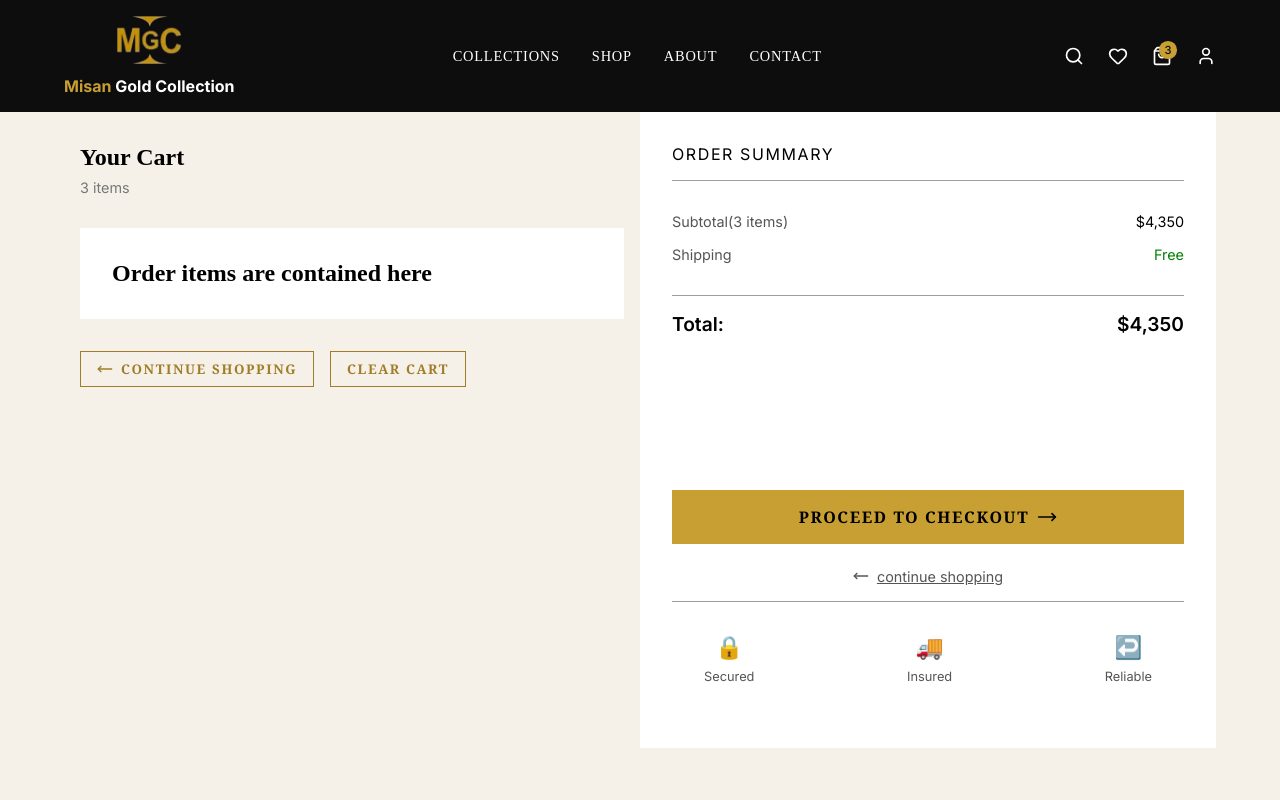
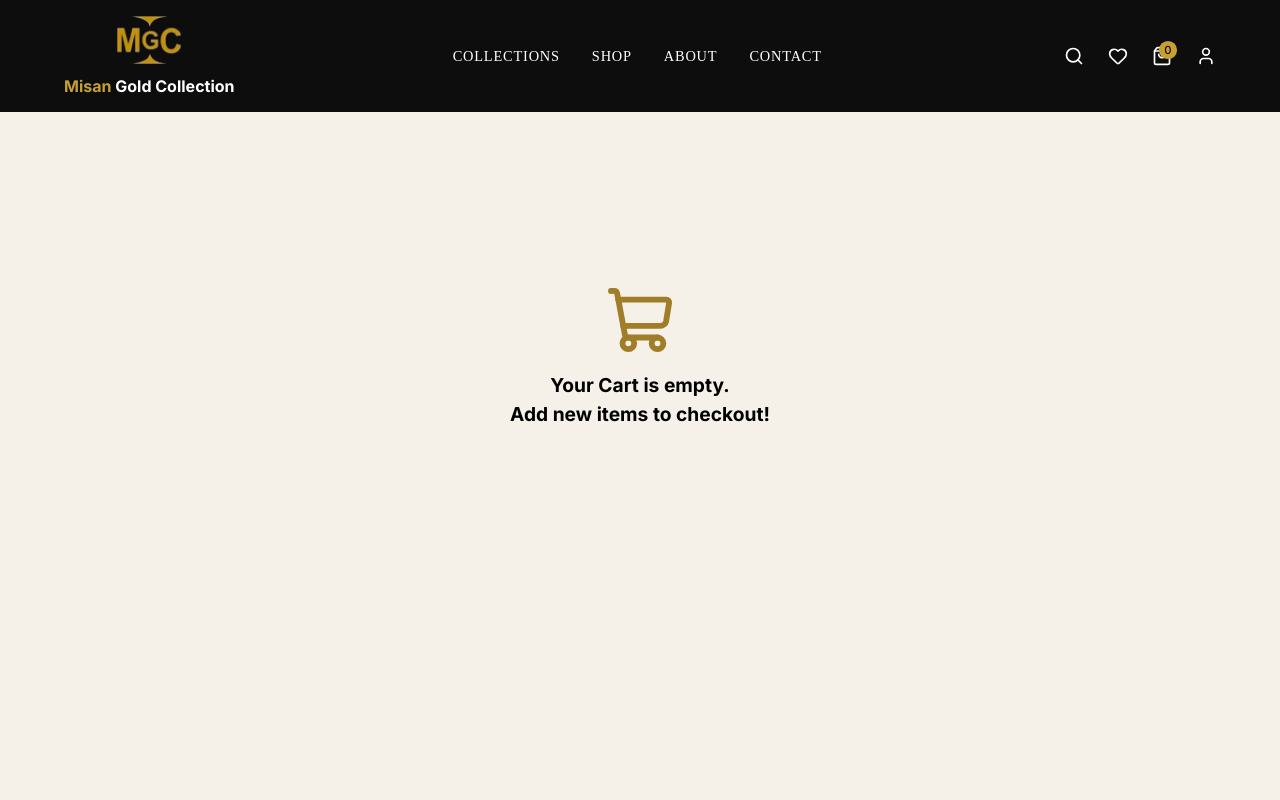
Before and after one commit to Dopetwist/MGC, a React (Vite) app in the folder client/: page /cart in a window 1280 px wide. Shown: the top 800 px of the page. Built offline with nearby package versions, Linux system fonts and the light colour scheme.

Commit message:
Add addToCart logic and functionality across pages

```diff
--- a/client/src/App.jsx
+++ b/client/src/App.jsx
@@ -1,4 +1,4 @@
-import { useState } from 'react';
+import { useState, useEffect } from 'react';
 import { Routes, Route } from "react-router";
 import HomePage from './pages/HomePage';
 import Layout from './components/layout/Layout';
@@ -17,6 +17,16 @@ function App() {
     categories: [],
     purity: [],
     availability: [],
+  });
+
+  // Save Cart to Local Storage for persistence
+  const [ cart, setCart ] = useState(() => {
+    try {
+      const savedCart = localStorage.getItem("cart");
+      return savedCart ? JSON.parse(savedCart) : [];
+    } catch {
+      return [];
+    }
   });
 
   // CONVERT PRODUCTS OBJECT ARRAYS INTO ONE ARRAY
@@ -47,16 +57,41 @@ function App() {
     );
   });
 
+  // Load cart from localstorage
+  useEffect(() => {
+    localStorage.setItem("cart", JSON.stringify(cart));
+  }, [cart]);
+
+  const addToCart = (product) => {
+    setCart((prevCart) => {
+      const existingItem = prevCart.find(
+        (item) => item.id === product.id
+      );
+
+      if (existingItem) {
+        // Increase quantity
+        return prevCart.map((item) =>
+          item.id === product.id
+            ? { ...item, quantity: item.quantity + 1 }
+            : item
+        );
+      } else {
+        // Add new product
+        return [...prevCart, { ...product, quantity: 1 }];
+      }
+    });
+  };
+
   return (
     <Routes>
-      <Route path="/" element={<HomePage />} />
+      <Route path="/" element={<HomePage cart={cart} />} />
 
-      <Route element={<Layout filters={filters} setFilters={setFilters} />}>
-        <Route path="/collections" element={<CollectionsPage />} />
-        <Route path="/shop" element={<ShopPage filteredProducts={filteredProducts} />} />
+      <Route element={<Layout cart={cart} filters={filters} setFilters={setFilters} />}>
+        <Route path="/collections" element={<CollectionsPage cart={cart} addToCart={addToCart} />} />
+        <Route path="/shop" element={<ShopPage cart={cart} addToCart={addToCart} filteredProducts={filteredProducts} />} />
         <Route path="/about" element={<AboutPage />} />
         <Route path="/contact" element={<ContactPage />} />
-        <Route path="/cart" element={<CartPage />} />
+        <Route path="/cart" element={<CartPage cart={cart} setCart={setCart} />} />
         <Route path="/checkout" element={<CheckoutPage />} />
         <Route path="/confirmation" element={<OrderConfirmationPage />} />
       </Route>
--- a/client/src/components/layout/Header.jsx
+++ b/client/src/components/layout/Header.jsx
@@ -4,14 +4,14 @@ import Navbar from "./Navbar";
 import NavRightIcons from "./NavRightIcons";
 
 
-function Header() {
+function Header({ cart }) {
 
   return (
 
     <header id="header">
         <Logo />
         <Navbar />
-        <NavRightIcons />
+        <NavRightIcons cart={cart} />
     </header>
   )
 }
--- a/client/src/components/layout/Layout.jsx
+++ b/client/src/components/layout/Layout.jsx
@@ -4,14 +4,14 @@ import Header from "../layout/Header";
 import Footer from "../layout/Footer";
 import FilterSidebar from "../shop/FilterSidebar";
 
-function Layout({ filters, setFilters, allProducts }) {
+function Layout({ cart, filters, setFilters, allProducts }) {
 
   const location = useLocation();
 
   return (
 
       <div className="layout">
-        <Header />
+        <Header cart={cart} />
 
         <div className="layout-content" style={{ display: "flex" }}>
           {location.pathname === "/shop" && <FilterSidebar filters={filters} setFilters={setFilters} allProducts={allProducts} />}
--- a/client/src/components/layout/NavRightIcons.jsx
+++ b/client/src/components/layout/NavRightIcons.jsx
@@ -1,9 +1,14 @@
 import { useNavigate } from "react-router";
 import { Search, Heart, ShoppingBag, User } from "lucide-react";
 
-function NavRightIcons() {
+function NavRightIcons({ cart = [] }) {
 
   const navigate = useNavigate();
+
+  let totalItems = cart.reduce(
+      (total, item) => total + item.quantity,
+      0
+  );
 
   return (
 
@@ -19,7 +24,7 @@ function NavRightIcons() {
 
             <div className="cart-count-box">
               <p className="cart-count body-text">
-                  3
+                  { totalItems }
               </p>
             </div>
         </div>
--- a/client/src/components/shop/ProductGrid.jsx
+++ b/client/src/components/shop/ProductGrid.jsx
@@ -11,7 +11,7 @@ import PropTypes from 'prop-types';
  * - onAddToCart: callback(product) when Add to Cart is clicked
  */
 
-const ProductGrid = ({ products, columns, onAddToCart }) => {
+const ProductGrid = ({ products, columns, cart, addToCart }) => {
 
   const location = useLocation();
 
@@ -85,7 +85,7 @@ const ProductGrid = ({ products, columns, onAddToCart }) => {
             <button
               type="button"
               style={btnStyle}
-              onClick={() => onAddToCart && onAddToCart(p)}
+              onClick={() => addToCart && addToCart(p)}
             >
               Add to cart
             </button>
--- a/client/src/index.css
+++ b/client/src/index.css
@@ -844,6 +844,26 @@ section#hero {
     background: #333;
 }
 
+.empty-container {
+    padding-top: 15%;
+    display: flex;
+    justify-content: center;
+    align-items: center;
+    flex-direction: column;
+    gap: 1rem;
+}
+
+.empty-cart {
+    font-size: 1.2rem;
+    font-family: var(--inter);
+    text-align: center;
+    line-height: 1.5;
+}
+
+.shopping-cart {
+    color: var(--deep-gold);
+}
+
 #about-strip {
     background: #131313;
     padding: 5rem 5%;
--- a/client/src/pages/CartPage.jsx
+++ b/client/src/pages/CartPage.jsx
@@ -1,20 +1,39 @@
 import { useNavigate } from "react-router";
 import { HashLink } from "react-router-hash-link";
-import { MoveLeft, MoveRight, LockKeyhole, Truck, RefreshCcw } from "lucide-react";
+import {
+  MoveLeft,
+  MoveRight,
+  LockKeyhole,
+  Truck,
+  RefreshCcw,
+  ShoppingCart
+} from "lucide-react";
 
 
-function CartPage() {
+function CartPage({ cart, setCart }) {
 
   const navigate = useNavigate();
+
+  const clearCart = () => {
+      setCart([]); // Clear cart from local storage
+  }
+
+  const total = cart.reduce(
+    (acc, item) => acc + item.price * item.quantity,
+        0
+  );
+
+  const roundedTotal = total.toFixed(2);
 
   return (
 
     <section id="cart-page">
+      {total > 0 ? (
         <div className="cart-main">
           <div className="cart-items">
               <div className="cart-header">
                 <h1>Your Cart</h1>
-              <p>3 items</p>
+                <p>{`${cart.length} ${cart.length > 1 ? "items" : "item"}`}</p>
               </div>
 
               <div className="cart-items-container">
@@ -32,7 +51,10 @@ function CartPage() {
                   Continue Shopping
                 </button>
 
-              <button>
+                <button
+                className="clear-cart"
+                onClick={clearCart}
+                >
                   Clear Cart
                 </button>
               </div>
@@ -44,8 +66,8 @@ function CartPage() {
               <div className="cart-order-container">
                 <div className="summary-stats">
                   <div className="subtotal cart-flex">
-                  <p className="order-left-text">Subtotal(3 items)</p>
-                  <p className="subtotal-amount">$4,350</p>
+                    <p className="order-left-text">Subtotal ({`${cart.length} ${cart.length > 1 ? "items" : "item"}`})</p>
+                    <p className="subtotal-amount">${roundedTotal}</p>
                   </div>
                   <div className="shipping cart-flex">
                     <p className="order-left-text">Shipping</p>
@@ -55,7 +77,7 @@ function CartPage() {
 
                 <div className="total cart-flex">
                   <p>Total:</p>
-                <p className="total-amount">$4,350</p>
+                  <p className="total-amount">${roundedTotal}</p>
                 </div>
 
                 <div className="action-buttons">
@@ -91,7 +113,12 @@ function CartPage() {
               </div>
           </div>
         </div>
-
+      ) : <div className="empty-container">
+            <ShoppingCart size={70} className="shopping-cart" />
+            <h3 className="empty-cart">
+                Your Cart is empty. <br /> Add new items to checkout!
+            </h3>
+          </div>}
     </section>
   )
 }
--- a/client/src/pages/CollectionsPage.jsx
+++ b/client/src/pages/CollectionsPage.jsx
@@ -4,7 +4,7 @@ import jewelryCollections from "../data/products";
 import ProductGrid from "../components/shop/ProductGrid";
 
 
-function CollectionsPage() {
+function CollectionsPage({ cart, addToCart }) {
 
   return (
 
@@ -21,7 +21,12 @@ function CollectionsPage() {
             <h3>Rings</h3>
             <div className="hero-line"></div>
           </div>
-          <ProductGrid products={jewelryCollections.rings} columns={4} />
+          <ProductGrid
+            cart={cart}
+            addToCart={addToCart}
+            products={jewelryCollections.rings}
+            columns={4}
+          />
         </div>
 
         <div className="necklaces-container collection-item">
@@ -29,7 +34,12 @@ function CollectionsPage() {
             <h3>Necklaces</h3>
             <div className="hero-line"></div>
           </div>
-          <ProductGrid products={jewelryCollections.necklaces} columns={4} />
+          <ProductGrid
+            cart={cart}
+            addToCart={addToCart}
+            products={jewelryCollections.necklaces}
+            columns={4}
+            />
         </div>
 
         <div className="bracelets-container collection-item">
@@ -37,7 +47,12 @@ function CollectionsPage() {
             <h3>Bracelets</h3>
             <div className="hero-line"></div>
           </div>
-          <ProductGrid products={jewelryCollections.bracelets} columns={4} />
+          <ProductGrid
+            cart={cart}
+            addToCart={addToCart}
+            products={jewelryCollections.bracelets}
+            columns={4}
+          />
         </div>
 
         <div className="earrings-container collection-item">
@@ -45,7 +60,12 @@ function CollectionsPage() {
             <h3>Earrings</h3>
             <div className="hero-line"></div>
           </div>
-          <ProductGrid products={jewelryCollections.earrings} columns={4} />
+          <ProductGrid
+            cart={cart}
+            addToCart={addToCart}
+            products={jewelryCollections.earrings}
+            columns={4}
+          />
         </div>
       </div>
     </section>
--- a/client/src/pages/HomePage.jsx
+++ b/client/src/pages/HomePage.jsx
@@ -8,12 +8,12 @@ import TestimonialsSection from '../components/home/TestimonialsSection';
 import Footer from '../components/layout/Footer';
 
 
-function HomePage() {
+function HomePage({ cart }) {
 
   return (
 
     <div id="home-page">
-        <Header />
+        <Header cart={cart} />
         <MarqueeBar />
         <HeroSection />
         <CategoryGrid />
--- a/client/src/pages/ShopPage.jsx
+++ b/client/src/pages/ShopPage.jsx
@@ -2,7 +2,7 @@ import { useState, useEffect } from 'react';
 import ProductGrid from "../components/shop/ProductGrid";
 
 
-function ShopPage({ filteredProducts }) {
+function ShopPage({ filteredProducts, cart, addToCart }) {
   const [ currentPage, setCurrentPage ] = useState(1);
   const [ sortOption, setSortOption ] = useState("newest");
 
@@ -71,7 +71,12 @@ function ShopPage({ filteredProducts }) {
         </div>
 
         <div className="shop-content">
-          <ProductGrid products={currentProducts} columns={4} />
+          <ProductGrid
+            cart={cart}
+            addToCart={addToCart}
+            products={currentProducts}
+            columns={4}
+            />
         </div>
 
         {totalPages > 1 && (
```
Lines whose indentation alone changed are shown as unchanged.
